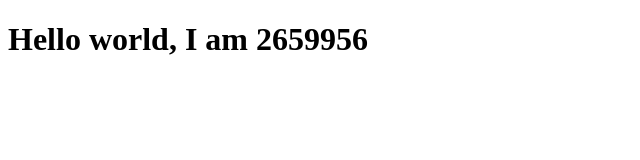
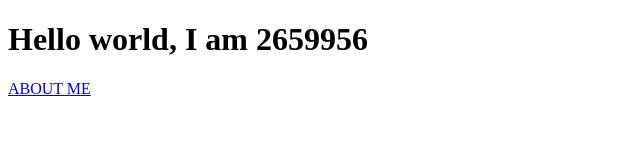
Before and after one commit to TazeemTayob17/SD-Lab1-2659956, a plain HTML site: page index.html in a window 1280 px wide. Shown: the whole page, without its empty margins (0-640 px from the left). Drawn offline with Linux system fonts and the light colour scheme.

Commit message:
Update index.html

```diff
--- a/index.html
+++ b/index.html
@@ -5,5 +5,6 @@
 </head>
 <body>
   <h1>Hello world, I am 2659956</h1>
+  <p><a href="https://github.com/TazeemTayob17/SD-Lab1-2659956.git/2659956-lab2.html">ABOUT ME</a></p>
 </body>
 </html>
```
